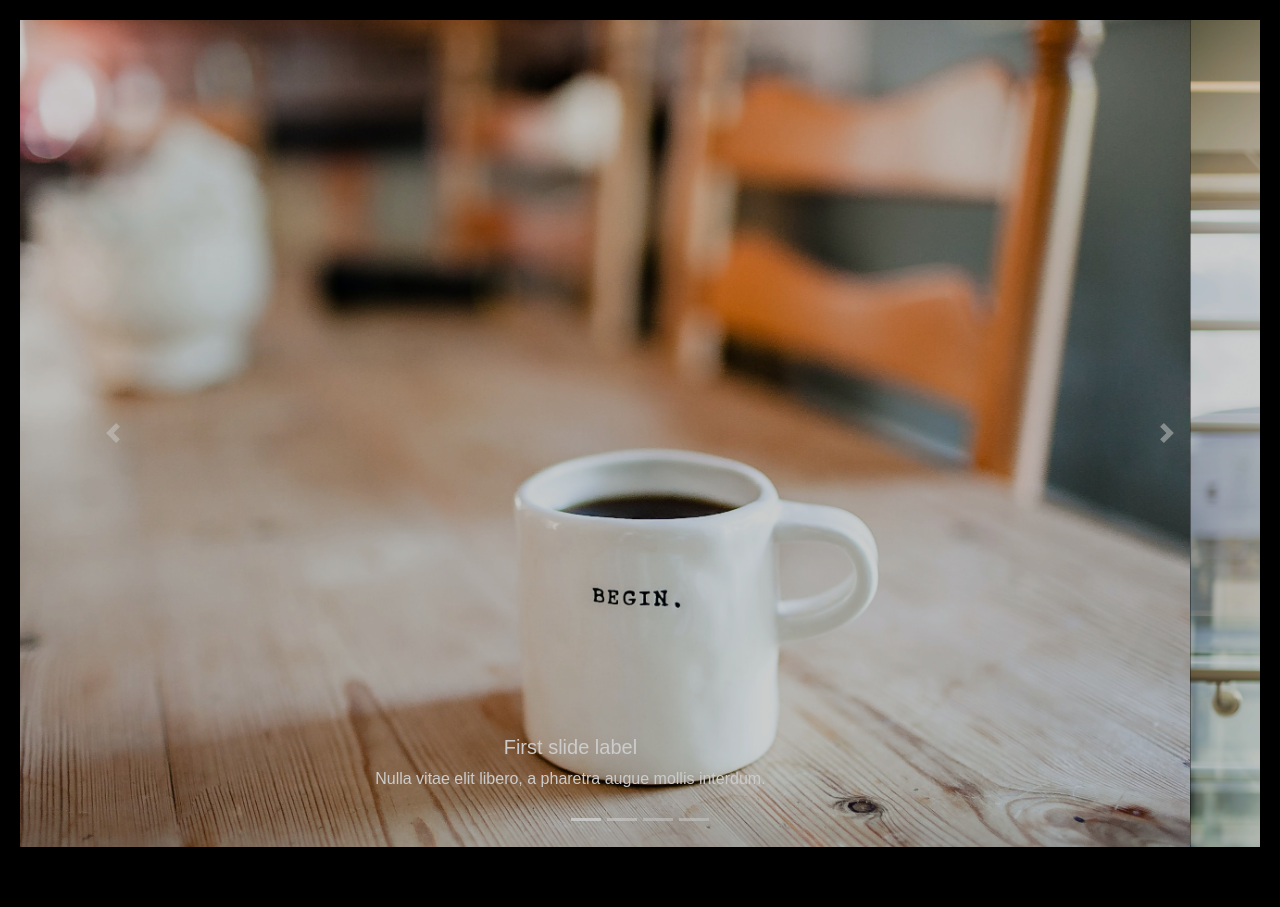
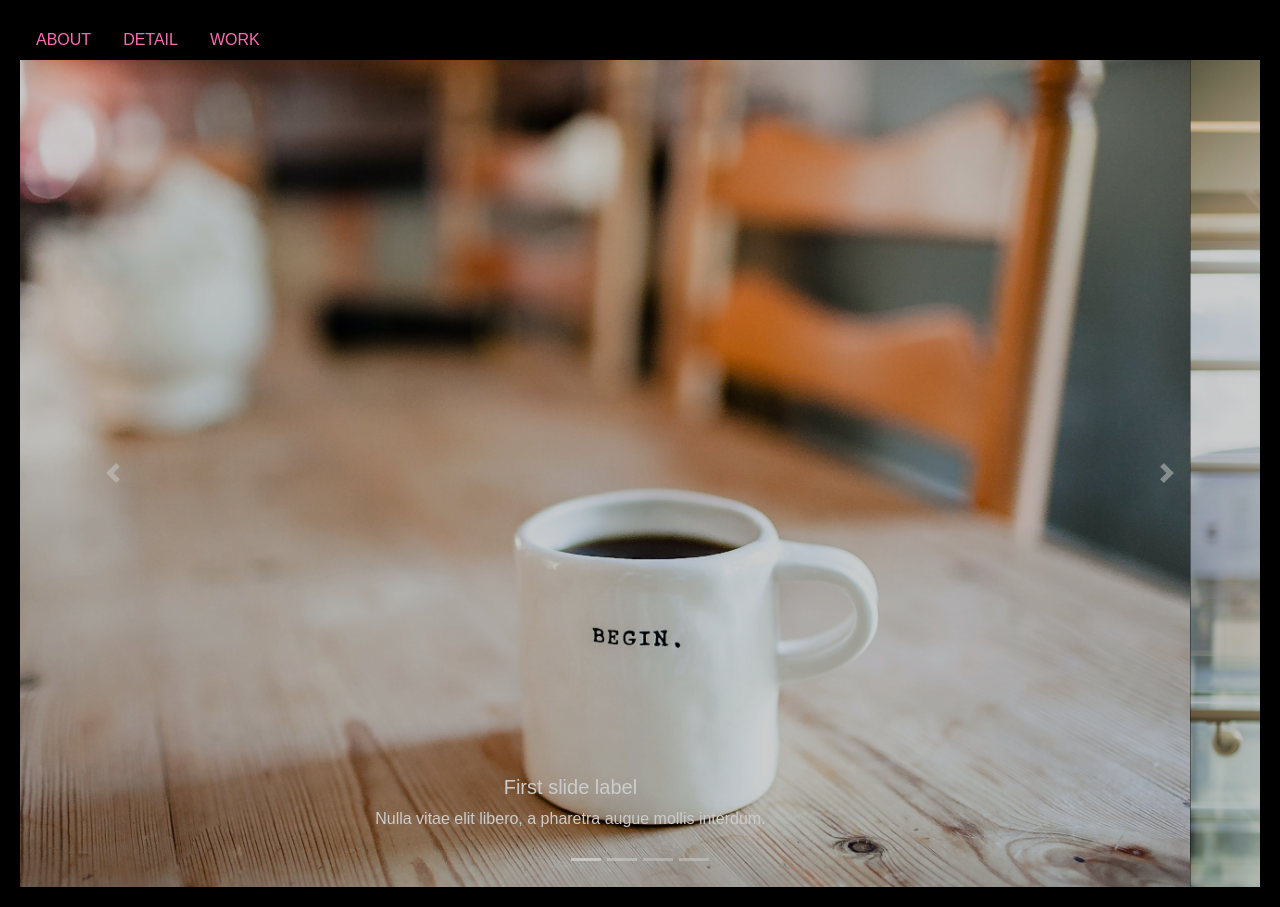
Before and after one commit to ReneSchmitz/portfolio, a website: page index.html in a window 1280 px wide. Before the commit the page ends 867 px from the top, so only its background shows below. Drawn offline with nearby package versions, Linux system fonts and the light colour scheme.

Commit message:
Add navbar

```diff
--- a/index.html
+++ b/index.html
@@ -14,6 +14,18 @@
     <title>Hello, world!</title>
   </head>
   <body>
+    <ul class="nav">
+      <li class="nav-item">
+        <a class="nav-link active" href="#about">ABOUT</a>
+      </li>
+      <li class="nav-item">
+        <a class="nav-link" href="#detail">DETAIL</a>
+      </li>
+      <li class="nav-item">
+        <a class="nav-link" href="#work">WORK</a>
+      </li>
+    </ul>
+
     <div id="slides" class="carousel slide" data-ride="carousel">
       <div class="overlay">
         <ol class="carousel-indicators">
```
